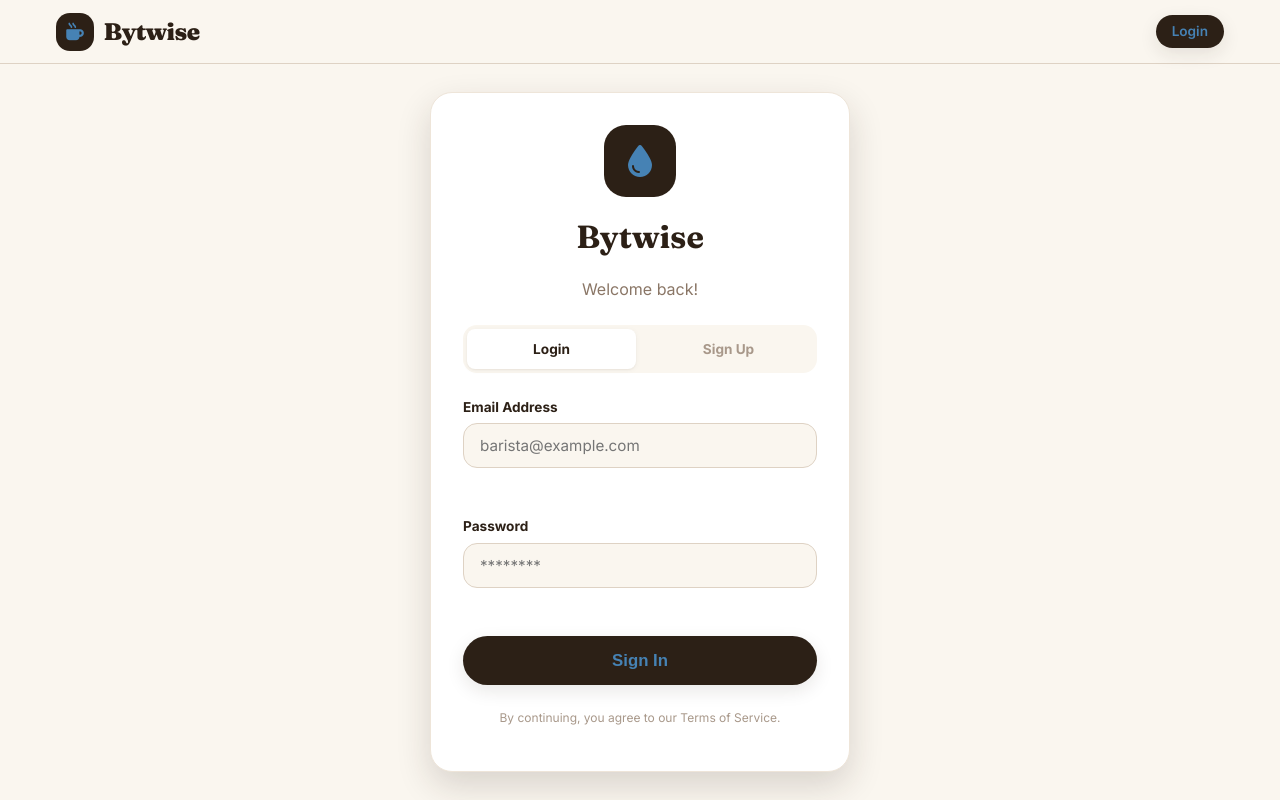
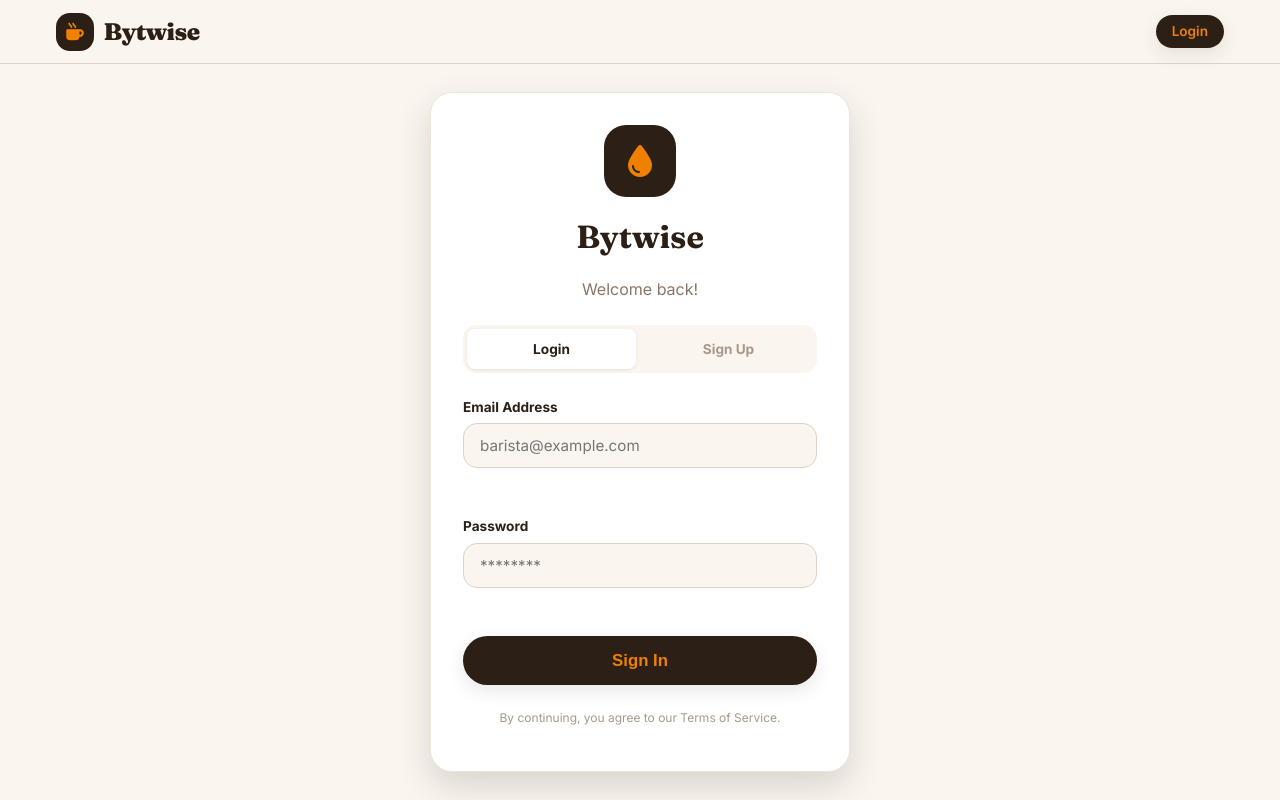
Before and after one commit to automatexpos/bytwise-, a FastAPI app: page /auth in a window 1280 px wide. Run offline with FastAPI, Linux system fonts and the light colour scheme.

Commit message:
minor updates

```diff
--- a/app/services/db_service.py
+++ b/app/services/db_service.py
@@ -297,7 +297,7 @@ def create_user_profile(
 
         avatar_url = (
             "https://ui-avatars.com/api/?name="
-            f"{urllib.parse.quote(safe_username)}&background=231b15&color=4682b4"
+            f"{urllib.parse.quote(safe_username)}&background=231b15&color=F08000"
         )
 
         response = (
--- a/app/static/css/style.css
+++ b/app/static/css/style.css
@@ -15,7 +15,7 @@
     --coffee-200: #ded2c4;
     --coffee-100: #eee5d9;
     --coffee-50: #faf6ef;
-    --volt-400: #4682b4;
+    --volt-400: #F08000;
     --volt-500: #3c6f99;
     --white: #ffffff;
     --red-500: #dc2626;
--- a/app/static/js/app.js
+++ b/app/static/js/app.js
@@ -152,7 +152,7 @@ function renderShopMarkers(shops) {
             '<h3 style="margin:0 0 0.25rem;font-weight:700;">' + escapeHtml(shop.name) + "</h3>" +
             '<p style="margin:0 0 0.5rem;font-size:0.8rem;color:#8a7666;">' + escapeHtml(shop.location.city) + "</p>" +
             '<a href="' + mapsUrl + '" target="_blank" rel="noreferrer" ' +
-            'style="font-size:0.75rem;font-weight:700;background:#4682b4;padding:0.4rem 0.7rem;border-radius:8px;display:inline-block;">' +
+            'style="font-size:0.75rem;font-weight:700;background:#F08000;padding:0.4rem 0.7rem;border-radius:8px;display:inline-block;">' +
             '<i class="fas fa-location-dot"></i> Location</a>' +
             "</div>" +
             "</div>";
--- a/app/templates/base.html
+++ b/app/templates/base.html
@@ -30,7 +30,7 @@
                     </a>
                     <a href="/profile" class="navbar-avatar">
                         <img src="{{ user.avatar_url }}" alt="{{ user.username }}"
-                             onerror="this.onerror=null;this.src='https://ui-avatars.com/api/?name={{ user.username|urlencode }}&background=231b15&color=4682b4';">
+                             onerror="this.onerror=null;this.src='https://ui-avatars.com/api/?name={{ user.username|urlencode }}&background=231b15&color=F08000';">
                     </a>
                 {% else %}
                     <a href="/auth?next={{ request.url.path|urlencode }}" class="btn btn-primary btn-sm">Login</a>
--- a/app/templates/profile.html
+++ b/app/templates/profile.html
@@ -7,7 +7,7 @@
     <div class="card profile-header-card">
         <div class="profile-avatar-wrap">
             <img src="{{ viewed_user.avatarUrl }}" alt="{{ viewed_user.username }}" class="profile-avatar" id="profile-avatar-preview"
-                 onerror="this.onerror=null;this.src='https://ui-avatars.com/api/?name={{ viewed_user.username|urlencode }}&background=231b15&color=4682b4';">
+                 onerror="this.onerror=null;this.src='https://ui-avatars.com/api/?name={{ viewed_user.username|urlencode }}&background=231b15&color=F08000';">
             {% if is_own_profile %}
             <button type="button" class="profile-avatar-edit-btn hidden" id="avatar-edit-btn"
                     onclick="document.getElementById('avatar-file-input').click()">
--- a/database/Supabase_project.sql
+++ b/database/Supabase_project.sql
@@ -148,7 +148,7 @@ BEGIN
     NEW.id,
     COALESCE(NEW.raw_user_meta_data->>'username', SPLIT_PART(NEW.email, '@', 1)),
     NEW.email,
-    'https://ui-avatars.com/api/?name=' || COALESCE(NEW.raw_user_meta_data->>'username', SPLIT_PART(NEW.email, '@', 1)) || '&background=231b15&color=4682b4'
+    'https://ui-avatars.com/api/?name=' || COALESCE(NEW.raw_user_meta_data->>'username', SPLIT_PART(NEW.email, '@', 1)) || '&background=231b15&color=F08000'
   );
   RETURN NEW;
 EXCEPTION
--- a/database/supabase_project_2.sql
+++ b/database/supabase_project_2.sql
@@ -7,7 +7,7 @@ BEGIN
     NEW.id,
     COALESCE(NEW.raw_user_meta_data->>'username', SPLIT_PART(NEW.email, '@', 1)),
     NEW.email,
-    'https://ui-avatars.com/api/?name=' || COALESCE(NEW.raw_user_meta_data->>'username', SPLIT_PART(NEW.email, '@', 1)) || '&background=231b15&color=4682b4'
+    'https://ui-avatars.com/api/?name=' || COALESCE(NEW.raw_user_meta_data->>'username', SPLIT_PART(NEW.email, '@', 1)) || '&background=231b15&color=F08000'
   );
   RETURN NEW;
 EXCEPTION
```
